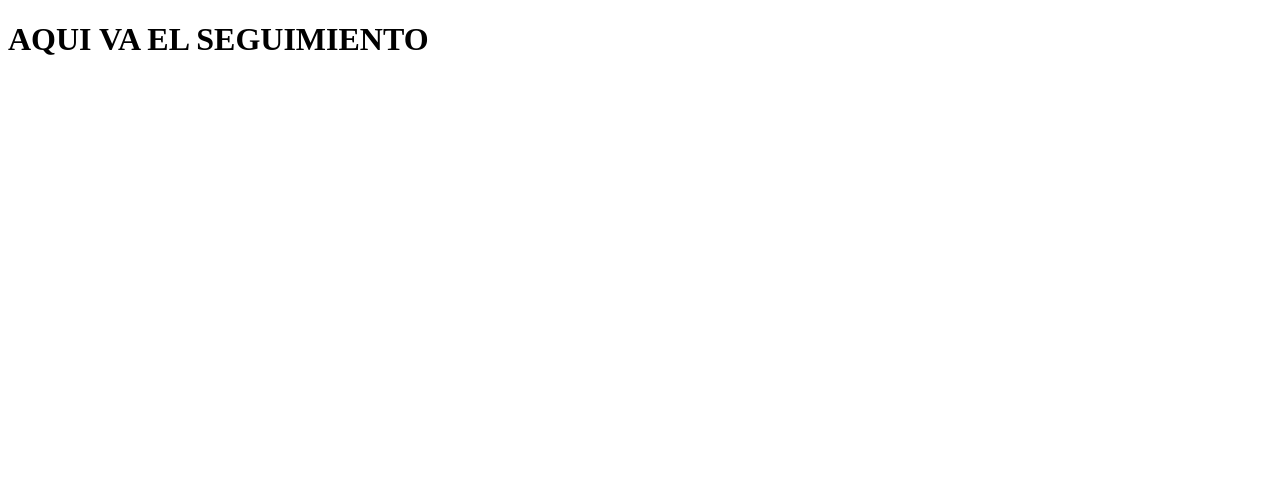
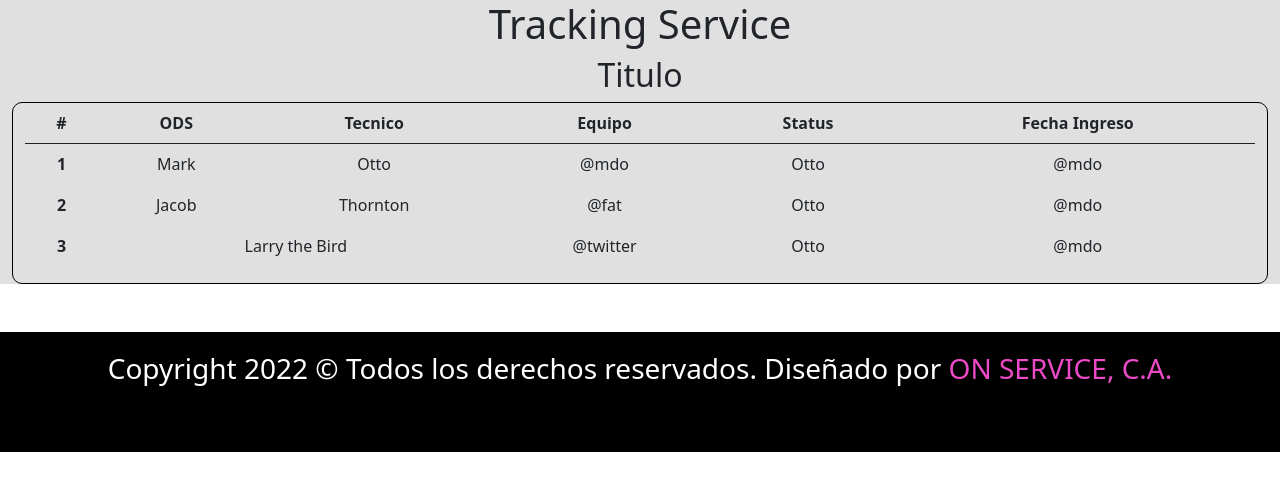
Before and after one commit to ingandresmolero/tons, a PHP site: page / in a window 1280 px wide. Shown: the top 491 px of the page. Run offline with PHP 8.4, Linux system fonts and the light colour scheme.

Commit message:
Primera Version del sistema, sin backend

```diff
--- a/css/estilos.css
+++ b/css/estilos.css
@@ -0,0 +1,53 @@
+.contenedor-main{
+    background-color: rgb(224, 224, 224);
+}
+
+.container-tables{
+
+    border: 1px solid black;
+    border-radius: 10px;
+
+}
+
+
+
+.container-tables th{
+
+
+}
+
+/* FOOTER */
+footer {
+    background-color: black;
+    width: 100%;
+    height: 40px;
+    color: white;
+
+  }
+
+.footer-on{
+
+    padding-top: 20px;
+    background-color: black;
+    color: #ffff;
+    text-align: center;
+    min-height: 120px;
+    width: auto;
+
+
+}
+.footer-on a{
+    text-decoration: none;
+}
+
+.footer-on h3 span{
+
+}
+.footer-on h3 span a{
+    color: #EC4AC6;
+    text-decoration: none;
+}
+.footer-on h3 span a:hover{
+    color: #fa07c1;
+    text-decoration: none;
+}
--- a/index.php
+++ b/index.php
@@ -4,9 +4,70 @@
     <meta charset="UTF-8">
     <meta http-equiv="X-UA-Compatible" content="IE=edge">
     <meta name="viewport" content="width=device-width, initial-scale=1.0">
+    <link rel="stylesheet" href="css/estilos.css">
+    <link href="https://cdn.jsdelivr.net/npm/bootstrap@5.0.2/dist/css/bootstrap.min.css" rel="stylesheet" integrity="sha384-EVSTQN3/azprG1Anm3QDgpJLIm9Nao0Yz1ztcQTwFspd3yD65VohhpuuCOmLASjC" crossorigin="anonymous">
+
     <title>ON SERVICE - SYSTEM</title>
 </head>
 <body>
-    <h1>AQUI VA EL SEGUIMIENTO</h1>
+
+    <div class="container-fluid contenedor-main text-center">
+        <div class="header text-center">
+            <h1>Tracking Service</h1>
+            <h2>Titulo</h2>
+        </div>
+
+        <div class="container-xxl container-tables">
+                <table class="table">
+                    <thead>
+                        <tr>
+                        <th scope="col">#</th>
+                        <th scope="col">ODS</th>
+                        <th scope="col">Tecnico</th>
+                        <th scope="col">Equipo</th>
+                        <th scope="col">Status</th>
+                        <th scope="col">Fecha Ingreso</th>
+                        </tr>
+                    </thead>
+                    <tbody>
+                        <tr>
+                        <th scope="row">1</th>
+                        <td>Mark</td>
+                        <td>Otto</td>
+                        <td>@mdo</td>
+                        <td>Otto</td>
+                        <td>@mdo</td>
+
+                        </tr>
+                        <tr>
+                        <th scope="row">2</th>
+                        <td>Jacob</td>
+                        <td>Thornton</td>
+                        <td>@fat</td>
+                        <td>Otto</td>
+                        <td>@mdo</td>
+                        </tr>
+                        <tr>
+                        <th scope="row">3</th>
+                        <td colspan="2">Larry the Bird</td>
+                        <td>@twitter</td>
+                        <td>Otto</td>
+                        <td>@mdo</td>
+                        </tr>
+                    </tbody>
+                </table>
+        </div>
+
+    </div>
+
+    <footer class="site-footer mt-5">
+        <div class="container-fluid px-5 footer-on">
+            <h3>Copyright 2022 © Todos los derechos reservados.<span> Diseñado por <a href="https://www.onserviceve.com/">ON SERVICE, C.A.</a></span></h3>
+        </div>
+    </footer>
+
+
+
+<script src="https://cdn.jsdelivr.net/npm/bootstrap@5.0.2/dist/js/bootstrap.bundle.min.js" integrity="sha384-MrcW6ZMFYlzcLA8Nl+NtUVF0sA7MsXsP1UyJoMp4YLEuNSfAP+JcXn/tWtIaxVXM" crossorigin="anonymous"></script>
 </body>
 </html>
```
